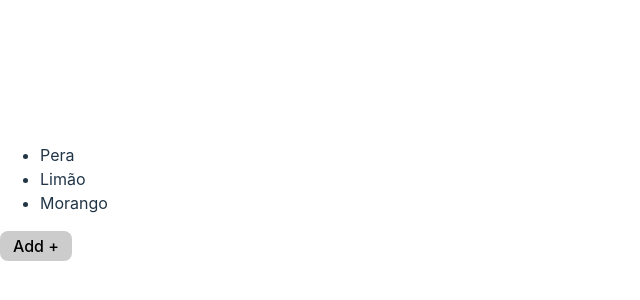
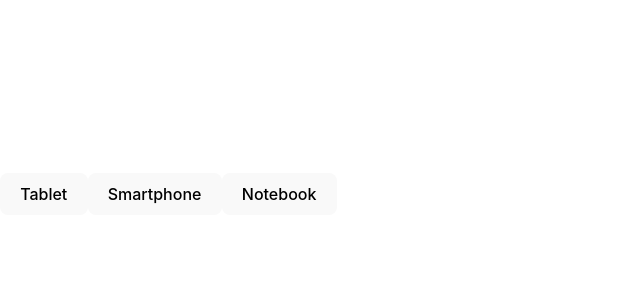
Before and after one commit to AlvesPHGA/react-study, a React (Vite) app in the folder stage03-react-hooks/: page / in a window 1280 px wide. Shown: the part 206-506 px from the top of the page, without its empty margins (0-640 px from the left). Built offline with nearby package versions, Linux system fonts and the light colour scheme.

Commit message:
add a exercise about use-state

```diff
--- a/stage03-react-hooks/src/App.jsx
+++ b/stage03-react-hooks/src/App.jsx
@@ -1,16 +1,12 @@
 import React from 'react';
-import Button from './components/Button';
-import Modal from './components/Modal';
-import UseState from './components/UseState';
+import ExeUseState from './Exercises/ExeUseState';
 
 function App() {
-   let list = ['Pera', 'Limão', 'Morango'];
-
-   const [items, setItems] = React.useState(list);
-
+   const [data, setData] = React.useState(null);
+   const [loading, setLoading] = React.useState(null);
    return (
       <>
-         <UseState items={items} setItems={setItems} />
+         <ExeUseState data={data} setData={setData} loading={loading} />
       </>
    );
 }
--- /dev/null
+++ b/stage03-react-hooks/src/Exercises/ExeUseState.jsx
@@ -0,0 +1,40 @@
+import React from 'react';
+import Products from '../Pages/Products';
+// import Button from '../components/Button';
+
+const ExeUseState = ({ data, setData, loading }) => {
+   async function fetchProduct(legend) {
+      const res = await fetch(
+         `https://ranekapi.origamid.dev/json/api/produto/${legend}`,
+      );
+      const infoData = await res.json();
+      setData(infoData);
+   }
+
+   function handleClick(ev) {
+      const legend = ev.target.id;
+      fetchProduct(legend);
+   }
+
+   return (
+      <>
+         <section>
+            <button onClick={handleClick} id="tablet">
+               Tablet
+            </button>
+            <button onClick={handleClick} id="smartphone">
+               Smartphone
+            </button>
+            <button onClick={handleClick} id="notebook">
+               Notebook
+            </button>
+         </section>
+         <section>
+            {loading && <span>...Carregando</span>}
+            {!loading && data && <Products data={data} />}
+         </section>
+      </>
+   );
+};
+
+export default ExeUseState;
--- /dev/null
+++ b/stage03-react-hooks/src/Pages/Products.jsx
@@ -0,0 +1,13 @@
+import React from 'react';
+
+const Products = ({ data }) => {
+   return (
+      <>
+         <h2>{data.nome}</h2>
+         <p>Valor: R$ {data.preco}</p>
+         <p>Descrição: {data.descricao}</p>
+      </>
+   );
+};
+
+export default Products;
--- a/stage03-react-hooks/src/components/Button.jsx
+++ b/stage03-react-hooks/src/components/Button.jsx
@@ -1,8 +1,18 @@
 import React from 'react';
 
-const Button = ({ legendBtn, items, setItems }) => {
-   function handleClick() {
-      setItems([...items, 'Cenoura']);
+const Button = ({ legendBtn, data, setData }) => {
+   async function fetchProduct(legend) {
+      const res = await fetch(
+         `https://ranekapi.origamid.dev/json/api/produto/${legend}`,
+      );
+      const data = await res.json();
+      console.log(data);
+   }
+
+   function handleClick(ev) {
+      const legend = ev.target.innerHTML;
+      data = fetchProduct(legend);
+      console.log(data);
    }
    return (
       <button
```
